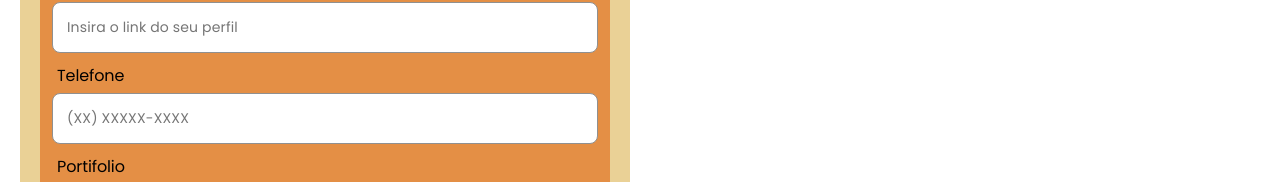
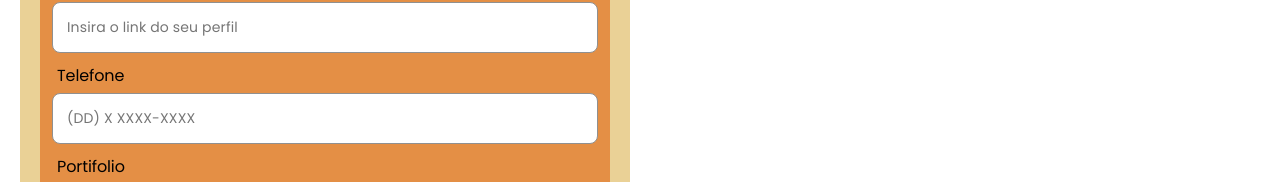
Before and after one commit to YuriSouzaDev/curriculo-generator, a React (Vite) app: page / in a window 1280 px wide. Shown: the part 287-469 px from the top of the page. Built offline with nearby package versions, Linux system fonts and the light colour scheme.

Commit message:
bugfix: whatsapp link resolved

```diff
--- a/src/components/atoms/PersonalInformations/PersonalInformations.jsx
+++ b/src/components/atoms/PersonalInformations/PersonalInformations.jsx
@@ -50,7 +50,7 @@ function PersonalInformations() {
         </li>
         <p>|</p>
         <li>
-          <a href={email} target="_blank" rel="noreferrer noopener">
+          <a href={`mailto:${email}`} target="_blank" rel="noreferrer noopener">
             <img src={gmailIcon} alt="email" />
             {email}
           </a>
--- a/src/components/molecules/Form/FormPersonalInfo.jsx
+++ b/src/components/molecules/Form/FormPersonalInfo.jsx
@@ -79,7 +79,9 @@ function FormPersonalInfo() {
       regexValidation.phoneNumber.test(formattedPhoneNumber)
     ) {
       updateRef.current.classList.add('activeUpdate');
-      setWhatsapp(whatsappRef.current.value);
+      setWhatsapp(
+        whatsappRef.current.value.replace(/\s/g, '').replace(/[()-]/g, '')
+      );
       setWhatsappFormatted(formattedPhoneNumber);
       updateTimeout();
     }
@@ -162,7 +164,7 @@ function FormPersonalInfo() {
             {/* telefone */}
             <Input
               name="telefone"
-              placeholder="(XX) XXXXX-XXXX"
+              placeholder="(DD) X XXXX-XXXX"
               id="telefone"
               inputRef={whatsappRef}
             />
```
